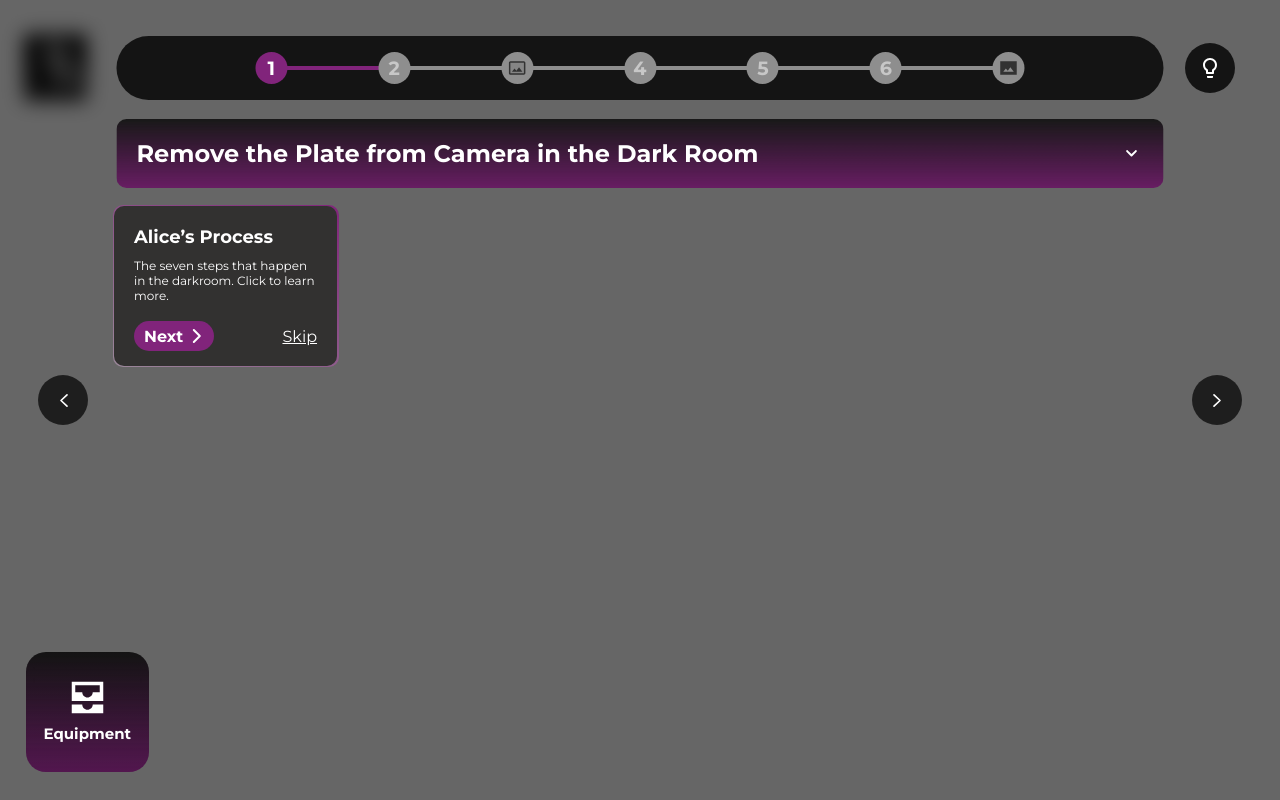
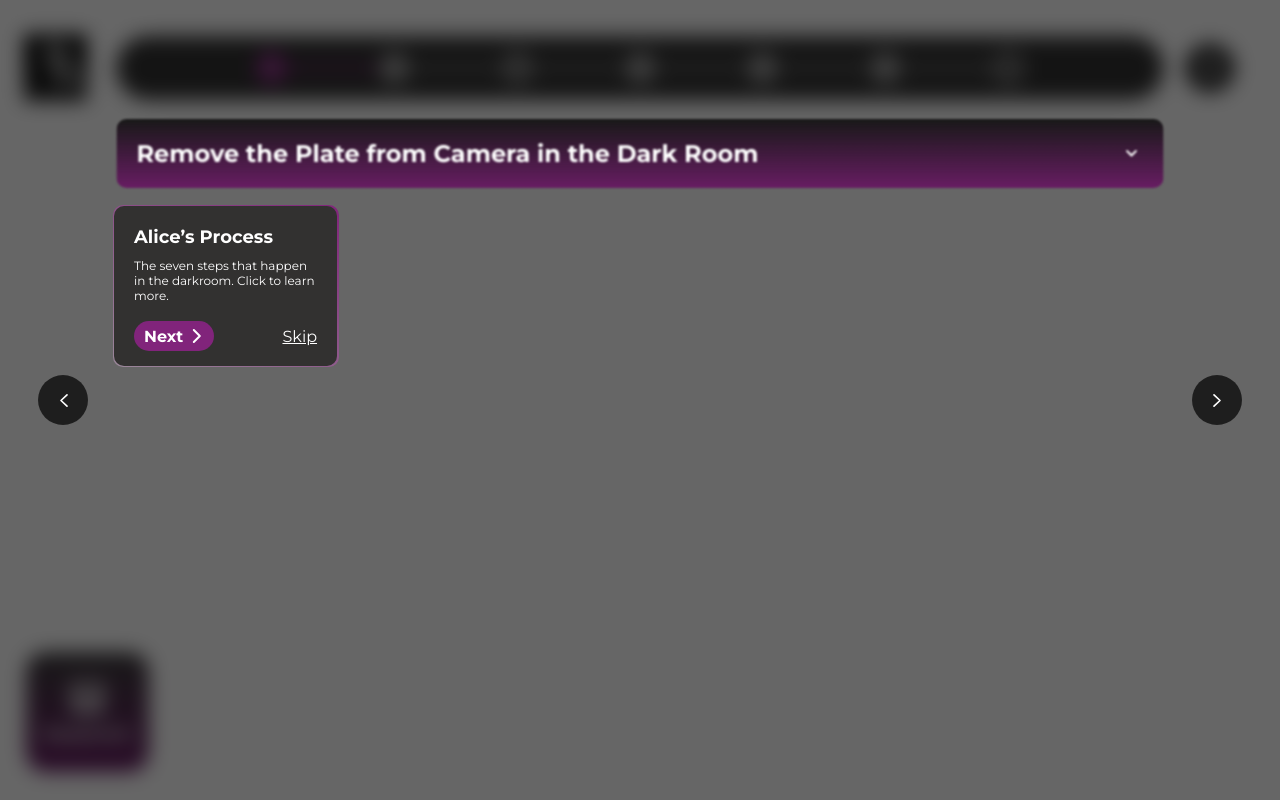
Before and after one commit to Joyceyyzheng/alice-austen-house-ar, a React (Vite) app: page / in a window 1280 px wide. Built offline with nearby package versions, Linux system fonts and the light colour scheme.

Commit message:
component light up according to tutorial steps

```diff
--- a/App.jsx
+++ b/App.jsx
@@ -33,8 +33,9 @@ const App = () => {
 
   const updateModelVisibility = () => {
     if (roomModelEntity && currentStep === 1) {
-      roomModelEntity.setAttribute("visible", true);
-      cameraModelEntity.setAttribute("visible", false);
+      roomModelEntity.setAttribute("visible", false);
+      cameraModelEntity.setAttribute("visible", true);
+      //dry plate = true
       frameModelEntity.setAttribute("visible", false);
       contactModelEntity.setAttribute("visible", false);
       tankModelEntity.setAttribute("visible", false);
@@ -46,13 +47,13 @@ const App = () => {
 
     if (cameraModelEntity && currentStep === 2) {
       roomModelEntity.setAttribute("visible", false);
-      frameModelEntity.setAttribute("visible", false);
+      frameModelEntity.setAttribute("visible", true);
       contactModelEntity.setAttribute("visible", false);
-      tankModelEntity.setAttribute("visible", false);
+      tankModelEntity.setAttribute("visible", true);
       trayModelEntity.setAttribute("visible", false);
-      spoonModelEntity.setAttribute("visible", false);
+      spoonModelEntity.setAttribute("visible", true);
 
-      cameraModelEntity.setAttribute("visible", true);
+      cameraModelEntity.setAttribute("visible", false);
     } else {
       console.log("cameraModelEntity not found");
     }
@@ -65,55 +66,57 @@ const App = () => {
       trayModelEntity.setAttribute("visible", false);
       spoonModelEntity.setAttribute("visible", false);
 
-      frameModelEntity.setAttribute("visible", true);
+      frameModelEntity.setAttribute("visible", false);
     } else {
       console.log("frameModelEntity not found");
     }
 
     if (contactModelEntity && currentStep === 4) {
-      frameModelEntity.setAttribute("visible", false);
+      frameModelEntity.setAttribute("visible", true);
       roomModelEntity.setAttribute("visible", false);
       cameraModelEntity.setAttribute("visible", false);
       tankModelEntity.setAttribute("visible", false);
-      trayModelEntity.setAttribute("visible", false);
-      spoonModelEntity.setAttribute("visible", false);
+      trayModelEntity.setAttribute("visible", true);
+      spoonModelEntity.setAttribute("visible", true);
 
-      contactModelEntity.setAttribute("visible", true);
+      contactModelEntity.setAttribute("visible", false);
     } else {
       console.log("contactModelEntity not found");
     }
 
     if (tankModelEntity && currentStep === 5) {
-      contactModelEntity.setAttribute("visible", false);
+      contactModelEntity.setAttribute("visible", true);
       trayModelEntity.setAttribute("visible", false);
       spoonModelEntity.setAttribute("visible", false);
       frameModelEntity.setAttribute("visible", false);
       roomModelEntity.setAttribute("visible", false);
       cameraModelEntity.setAttribute("visible", false);
-      tankModelEntity.setAttribute("visible", true);
+      tankModelEntity.setAttribute("visible", false);
     } else {
       console.log("tankModelEntity not found");
     }
     if (trayModelEntity && currentStep === 6) {
-      contactModelEntity.setAttribute("visible", false);
-      tankModelEntity.setAttribute("visible", false);
-      spoonModelEntity.setAttribute("visible", false);
-      frameModelEntity.setAttribute("visible", false);
+      frameModelEntity.setAttribute("visible", true);
       roomModelEntity.setAttribute("visible", false);
       cameraModelEntity.setAttribute("visible", false);
+      tankModelEntity.setAttribute("visible", false);
       trayModelEntity.setAttribute("visible", true);
+      spoonModelEntity.setAttribute("visible", true);
+
+      contactModelEntity.setAttribute("visible", false);
     } else {
       console.log("trayModelEntity not found");
     }
 
     if (spoonModelEntity && currentStep === 7) {
+      roomModelEntity.setAttribute("visible", false);
+      cameraModelEntity.setAttribute("visible", false);
       contactModelEntity.setAttribute("visible", false);
       tankModelEntity.setAttribute("visible", false);
       trayModelEntity.setAttribute("visible", false);
+      spoonModelEntity.setAttribute("visible", false);
+
       frameModelEntity.setAttribute("visible", false);
-      roomModelEntity.setAttribute("visible", false);
-      cameraModelEntity.setAttribute("visible", false);
-      spoonModelEntity.setAttribute("visible", true);
     } else {
       console.log("spoonModelEntity not found");
     }
@@ -129,13 +132,15 @@ const App = () => {
       {/* {programStart ? ( */}
       <>
         {" "}
+        <Tutorial />
+
         <InformationPanel />
         <ProgressBar />
         <Equipment />
-        <Tutorial />
+
         <LightsOff />
-        {/* <BlurOverlay />
-        <TutorialHighlight step={[0, 1]}>
+        <BlurOverlay />
+        {/* <TutorialHighlight step={[0, 1]}>
           <InformationPanel />
           <ProgressBar />
         </TutorialHighlight>
--- a/BlurOverlay.jsx
+++ b/BlurOverlay.jsx
@@ -1,21 +1,24 @@
 import useStore from "./store";
 import { useState, useEffect } from "react";
 const BlurOverlay = () => {
-  const { tutorialStep } = useStore();
+  const { tutorialStep, tutorialActive } = useStore();
 
-  const [tutorialExist, setTutorialExist] = useState(false);
+  // const [tutorialExist, setTutorialExist] = useState(false);
 
-  useEffect(() => {
-    console.info(tutorialStep);
-    if (tutorialStep >= 0 && tutorialStep < 5) {
-      setTutorialExist(true);
-    } else {
-      setTutorialExist(false);
-    }
-  }, [tutorialStep]);
+  // useEffect(() => {
+  //   console.info(tutorialStep);
+  //   console.info(tutorialExist)
+  //   if (tutorialActive) {
+  //     if (tutorialStep >= 0 && tutorialStep < 5) {
+  //       setTutorialExist(true);
+  //     } else {
+  //       setTutorialExist(false);
+  //     }
+  //   }
+  // }, [tutorialStep, tutorialActive]);
 
   return (
-    tutorialExist && (
+    tutorialActive && (
       <div
         style={{
           position: "absolute",
--- a/Equipment.jsx
+++ b/Equipment.jsx
@@ -5,23 +5,22 @@ import useStore from "./store";
 import ModelContent from "./ModelContent";
 import ModelViewer from "./ModelViewer";
 
-const MenuBtn = ({ onClick }) => {
-  return (
-    <div className="menu-btn" onClick={onClick}>
-      <div className="menu-btn-icon">
-        <img src={equipBtn} alt="equipBtn" />
-      </div>
-      <div className="menu-btn-text">Equipment</div>
-    </div>
-  );
-};
 
 const ExampleModel = () => {
+  const [isTutorial, setIsTutorial] = useState(false);
+  const { tutorialStep } = useStore();
+  useEffect(() => {
+    if (tutorialStep === 4) {
+      setIsTutorial(true);
+    } else {
+      setIsTutorial(false);
+    }
+  }, [tutorialStep]);
   //only for tutorials
   console.info("Example Model mounted", ModelContent[1][0].model);
   return (
     <Suspense fallback={<div>Loading model...</div>}>
-      <div className="sample-model-viewer-container">
+      <div className={`sample-model-viewer-container${isTutorial ? "up" : ""}`}>
         <ModelViewer
           model={ModelContent[2][0].model}
           showBtn={false}
@@ -32,10 +31,42 @@ const ExampleModel = () => {
   );
 };
 
+const MenuBtn = ({ onClick }) => {
+  const [isTutorial, setIsTutorial] = useState(false);
+  const { tutorialStep } = useStore();
+  useEffect(() => {
+    if (tutorialStep === 2) {
+      setIsTutorial(true);
+      console.info("SHOULD BE LIFTED UP");
+    } else {
+      setIsTutorial(false);
+    }
+  }, [tutorialStep]);
+  return (
+    <div className={`menu-btn ${isTutorial ? "up" : ""}`} onClick={onClick}>
+      <div className="menu-btn-icon">
+        <img src={equipBtn} alt="equipBtn" />
+      </div>
+      <div className="menu-btn-text">Equipment</div>
+    </div>
+  );
+};
+
+
 const ExpandedMenu = ({ onToggle }) => {
   const { currentStep, tutorialStep, modalExpanded, setModalExpanded } =
     useStore();
   const [selectedModel, setSelectedModel] = useState(null);
+  const [isTutorial, setIsTutorial] = useState(false);
+
+  useEffect(() => {
+    if (tutorialStep === 3 || tutorialStep === 4) {
+      setIsTutorial(true);
+      console.info("expanded equip SHOULD BE LIFTED UP");
+    } else {
+      setIsTutorial(false);
+    }
+  }, [tutorialStep]);
 
   const models = ModelContent[currentStep] || [];
 
@@ -49,7 +80,7 @@ const ExpandedMenu = ({ onToggle }) => {
 
   return (
     <>
-      <div className="expanded-menu">
+      <div className={`expanded-menu ${isTutorial ? "up" : ""}`}>
         <div className="expanded-model-container">
           {models.map((model) => (
             <div
@@ -84,20 +115,37 @@ const Equipment = () => {
     useStore();
   const [showModal, setShowModal] = useState(true);
   const [tutorialModel, setTutorialModel] = useState(false);
+  const [isTutorial, setIsTutorial] = useState(false);
+
+
 
   //read tutorial steps
   useEffect(() => {
-    if (tutorialStep === 3) {
+    // console.info(tutorialStep);
+    if (tutorialStep === 2) {
+      setIsTutorial(true);
+      setModalExpanded(false); // Ensure modal remains consistent
+      setTutorialModel(false);
+      //console.info("istutorial?", isTutorial, tutorialStep);
+    }
+    else if (tutorialStep === 3) {
       //equipment step
       setModalExpanded(true);
+      setIsTutorial(true);
+      //   console.info("istutorial?", isTutorial, tutorialStep);
+
       //   console.info("Equipment tutorial");
     } else if (tutorialStep === 4) {
       setTutorialModel(true);
+      setIsTutorial(true);
+      //setOverlay(false);
       //  console.log("example models step");
       //  setModalExpanded(true);
     } else {
       setModalExpanded(false);
       setTutorialModel(false);
+      setIsTutorial(false);
+
     }
   }, [tutorialStep]);
 
@@ -117,8 +165,10 @@ const Equipment = () => {
 
   return (
     <>
+
+      <div className={`equipment ${isTutorial ? "up" : ""}`}>
         {showModal && (
-        <div className="equipment">
+          <>
             {modalExpanded ? (
               <>
                 <ExpandedMenu onToggle={toggleModalExpanded} />
@@ -128,8 +178,10 @@ const Equipment = () => {
                 <MenuBtn onClick={toggleModalExpanded} />
               </>
             )}
+          </>
+        )}
       </div>
-      )}
+
       {tutorialModel && <ExampleModel />}
     </>
   );
--- a/InformationPanel.jsx
+++ b/InformationPanel.jsx
@@ -9,6 +9,7 @@ const InformationPanel = () => {
   const [content, setContent] = useState(true);
   const { modalExpanded, setModalExpanded, currentStep, tutorialStep } =
     useStore();
+  const [isTutorial, setIsTutorial] = useState(false);
   // console.info(InformationPanelContent[1][0].title);
   //   console.info(currentStep);
   //console.info(InformationPanelContent[currentStep][0].title);
@@ -19,13 +20,17 @@ const InformationPanel = () => {
   };
 
   useEffect(() => {
+    //reading tutorial steps, setting blurry overlay
     if (tutorialStep === 0) {
       setExpanded(false);
+      setIsTutorial(true);
     } else if (tutorialStep === 1) {
       setExpanded(true);
+      setIsTutorial(true);
     } else {
       // console.info(tutorialStep);
       setExpanded(false);
+      setIsTutorial(false);
     }
   }, [tutorialStep]);
 
@@ -40,7 +45,8 @@ const InformationPanel = () => {
   return (
     <>
       {/* <BlurOverlay /> */}
-      <div className="info-panel-parent">
+
+      <div className={`info-panel-parent ${isTutorial ? "up" : ""}`}>
         <div className="info-panel-header">
           <div className="info-panel-title">
             {InformationPanelContent[currentStep][0].title}
--- a/LightsOff.jsx
+++ b/LightsOff.jsx
@@ -1,10 +1,22 @@
-import React from "react";
+import React, { useState, useEffect } from "react";
 import useStore from "./store";
 
+
+
 const LightsOff = () => {
+  const [isTutorial, setIsTutorial] = useState(false);
+  const { tutorialStep } = useStore();
+  useEffect(() => {
+    if (tutorialStep === 5) {
+      setIsTutorial(true);
+    } else {
+      setIsTutorial(false);
+    }
+  }, [tutorialStep]);
+
   return (
     <>
-      <div className="light-off-parent"></div>
+      <div className={`light-off-parent ${isTutorial ? "up" : ""}`}></div>
     </>
   );
 };
--- a/ModelViewer.jsx
+++ b/ModelViewer.jsx
@@ -1,15 +1,29 @@
 // ModelViewer.jsx
-import React, { useRef } from "react";
+import React, { useRef, useState, useEffect } from "react";
 import { Canvas } from "@react-three/fiber";
 import { OrbitControls, useGLTF } from "@react-three/drei";
 import closeBtn from "./public/assets/close_btn.svg";
+import useStore from "./store";
 
 const ModelViewer = ({ model, onClose, showBtn = true }) => {
   const modelRef = useRef();
 
   const { scene } = useGLTF(model);
 
+  //for tutorial
+  const [isTutorial, setIsTutorial] = useState(false);
+  const { tutorialStep } = useStore();
+  useEffect(() => {
+    if (tutorialStep === 4) {
+      setIsTutorial(true);
+    } else {
+      setIsTutorial(false);
+    }
+  }, [tutorialStep]);
+
   return (
+
+    // <div className={`model-viewer${isTutorial ? "up" : ""}`}>
     <div className="model-viewer">
       {showBtn && (
         <button className="model-viewer-close-btn" onClick={onClose}>
--- a/Tutorial.jsx
+++ b/Tutorial.jsx
@@ -39,14 +39,14 @@ const TutorialComp = ({
 };
 
 const Overlay = () => {
-  return <div className="tutorial-overlay"></div>;
+  // return <div className="tutorial-overlay"></div>;
 };
 
 const Tutorial = () => {
   // const [currentStep, setCurrentStep] = useState(0); //make this a store one
-  const [tutorialActive, setTutorialActive] = useState(true);
+  // const [tutorialActive, setTutorialActive] = useState(true);
 
-  const { tutorialStep, setTutorialStep } = useStore();
+  const { tutorialStep, setTutorialStep, tutorialActive, setTutorialActive } = useStore();
 
   const handleNext = () => {
     console.info(tutorialStep);
--- a/store.js
+++ b/store.js
@@ -16,6 +16,9 @@ const useStore = create((set) => ({
       modalExpanded: value !== undefined ? value : !state.modalExpanded,
     })),
 
+  tutorialActive: true,
+  setTutorialActive: (value) => set({ tutorialActive: value }),
+
   tutorialStep: 0,
   setTutorialStep: (step) => set({ tutorialStep: step }),
 }));
--- a/style.css
+++ b/style.css
@@ -174,7 +174,7 @@
   justify-content: center;
 
   width: 224px;
-  z-index: 12; /*⚠️ tutorial z-index*/
+  z-index: 200; /*⚠️ tutorial z-index*/
   /* height: 300px; */
 }
 
@@ -185,7 +185,7 @@
   left: 0; */
   width: 223px;
   height: auto;
-  z-index: 5;
+  z-index: 100;
   background-color: #323130;
   /* border-style: solid;
   border-width: 1px; */
@@ -395,6 +395,11 @@
   z-index: 10;
 }
 
+.equipment.up {
+  z-index: 200;
+  filter: blur(0.8px);
+}
+
 .menu-btn {
   position: absolute;
   width: 123px;
@@ -415,7 +420,7 @@
   backdrop-filter: blur(4px);
 }
 
-.menu-btn::before {
+/* .menu-btn::before {
   content: "";
   position: absolute;
   top: 0;
@@ -425,6 +430,11 @@
   border-radius: 20px;
   background-color: rgba(0, 0, 0, 0.2);
   pointer-events: none;
+} */
+
+.menu-btn.up {
+  z-index: 200;
+  filter: blur(0.8px);
 }
 
 .menu-btn-text {
@@ -459,6 +469,10 @@
   justify-content: space-evenly;
   /* text-align: center; */
   /* justify-content: space-between; */
+}
+.expanded-menu.up {
+  z-index: 200;
+  filter: blur(0.8px);
 }
 .expanded-model-container {
   display: flex;
@@ -529,10 +543,14 @@
 .sample-model-viewer-container {
   z-index: 5;
 }
+.sample-model-viewer-container.up {
+  /* z-index: 200; */
+  filter: blur(0.8px);
+  /* pointer-events: none; */
+}
 .model-viewer-container {
   z-index: 100;
 }
-
 .model-viewer {
   position: fixed;
   top: 0;
@@ -541,6 +559,11 @@
   height: 100vh;
   background-color: rgba(0, 0, 0, 0);
   z-index: 100;
+}
+
+.model-viewer.up {
+  /* z-index: 200; */
+  filter: blur(0.8px);
 }
 
 .model-viewer-close-btn {
@@ -576,6 +599,13 @@
 
   font-family: "Montserrat", sans-serif;
   color: white;
+}
+
+.info-panel-parent.up {
+  /* position: absolute; */
+  z-index: 200;
+  /* background: blue; */
+  filter: blur(0.8px); /* ⚠️ 统一tutorial blurry */
 }
 
 .info-panel-header {
@@ -645,3 +675,7 @@
   align-items: center;
   justify-content: center;
 }
+.light-off-parent.up {
+  z-index: 200;
+  filter: blur(0.8px);
+}
```
Also changed, not shown: TutorialHighlight.jsx (+11 -5 lines), index.jsx (+4 -4 lines). Lines whose indentation alone changed are shown as unchanged.
